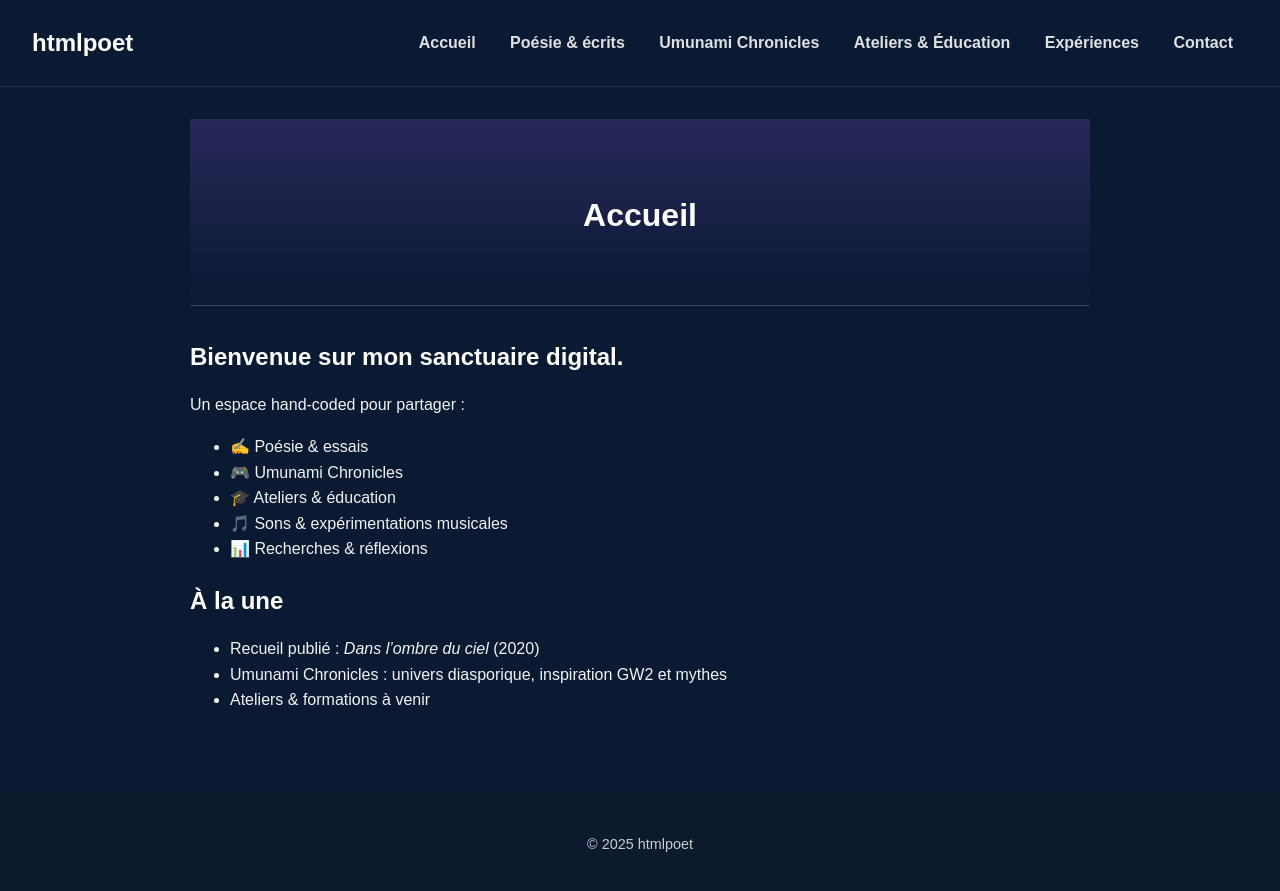
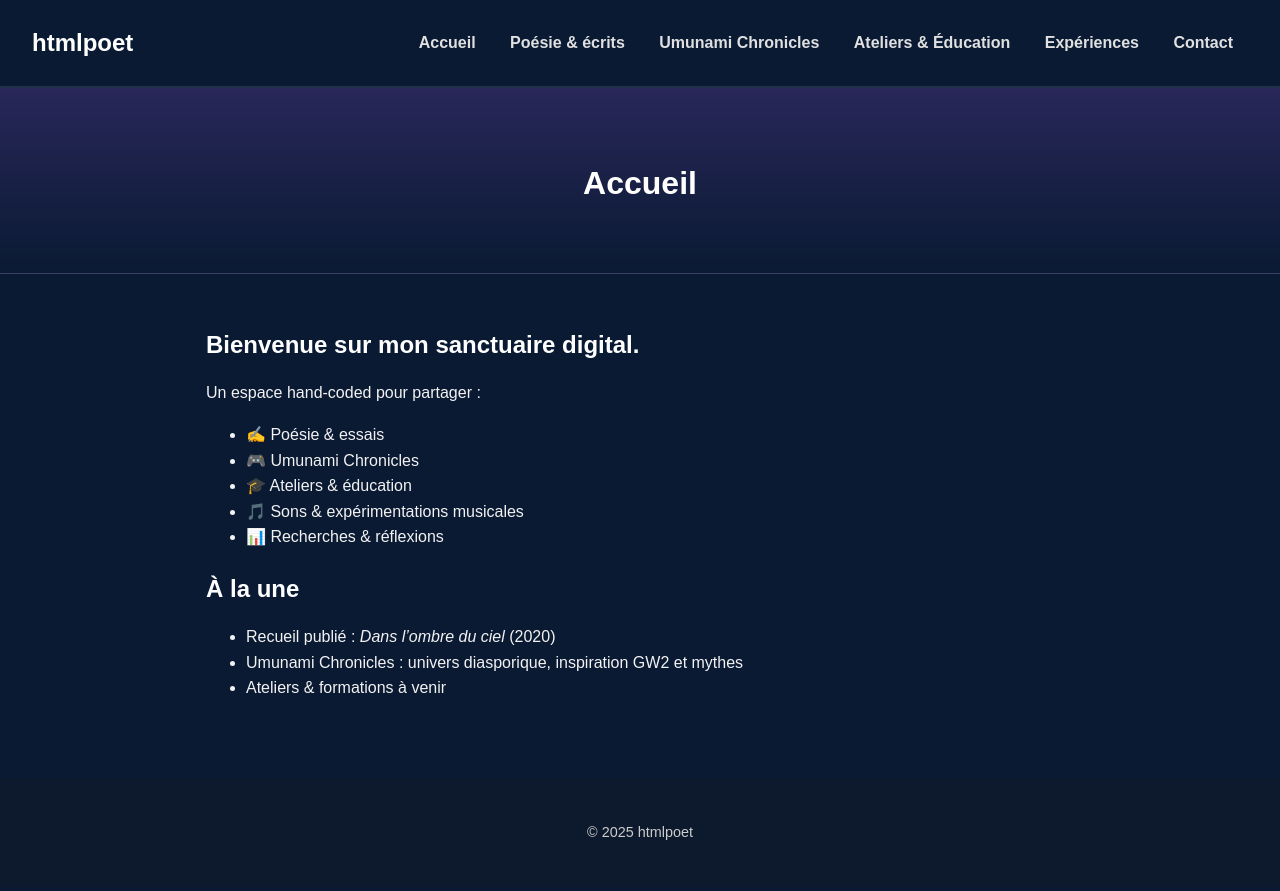
Before and after one commit to htmlpoet/htmlpoet.github.io, a Jekyll site: the page built from index.html, in a window 1280 px wide. Shown: the top 891 px of the page. Built offline with Jekyll 4.4.1, drawn with Linux system fonts in a browser that asks for light colours; the list of posts is cut into pages by our own code.

Commit message:
entete blog

```diff
--- a/_layouts/default.html
+++ b/_layouts/default.html
@@ -30,13 +30,19 @@
 
   <main>
 
-  <header class="blog-header">
-    <h1>{{ page.title }}</h1>
-    {% if page.tagline %}
-      <p class="tagline">{{ page.tagline }}</p>
-    {% endif %}
+  <header class="page-header">
+    <div class="page-header-content">
+      <h1>{{ page.title }}</h1>
+      {% if page.tagline %}
+        <p class="tagline">{{ page.tagline }}</p>
+      {% endif %}
+    </div>
   </header>
-  {{ content }}
+
+  <div class="main-content">
+    {{ content }}
+  </div>
+
 </main>
 
   <footer>
--- a/css/style.css
+++ b/css/style.css
@@ -6,11 +6,43 @@ body {
   margin: 0;
   line-height: 1.6;
 }
+
+/* 1. On réinitialise le conteneur principal */
 main {
   max-width: 900px;
   margin: 0 auto;
-  padding: 2em 1em;
+  padding: 0; /* TRÈS IMPORTANT: On supprime tout le padding ! */
 }
+
+/* 2. On fait "déborder" l'en-tête de page */
+.page-header {
+  /* On utilise calc() et vw (viewport width) pour calculer la marge négative nécessaire */
+  margin-left: calc(50% - 50vw);
+  margin-right: calc(50% - 50vw);
+
+  /* On remet le padding vertical ici */
+  padding-top: 3em;
+  padding-bottom: 3em;
+
+  /* Le reste de votre style */
+  background: linear-gradient(180deg, rgba(84, 58, 145, 0.4) 0%, rgba(10, 26, 51, 0) 100%);
+  border-top: 1px solid rgba(255, 255, 255, 0.1);
+  border-bottom: 1px solid rgba(255, 255, 255, 0.1);
+}
+
+/* 3. On garde le texte de l'en-tête centré et aligné */
+.page-header-content {
+  max-width: 900px;
+  margin: 0 auto;
+  padding: 0 1em; /* Un peu d'espace sur les côtés pour le texte */
+  text-align: center;
+}
+
+/* 4. On crée un nouveau conteneur pour le reste du contenu */
+.main-content {
+  padding: 2em 1em; /* Le padding qui était sur <main> avant */
+}
+
 h1, h2, h3 { color: #ffffff; margin-bottom: 0.5em; }
 a { color: #c9a3ff; text-decoration: none; transition: color 0.3s ease; }
 a:hover { color: #ffb6c1; }
```
